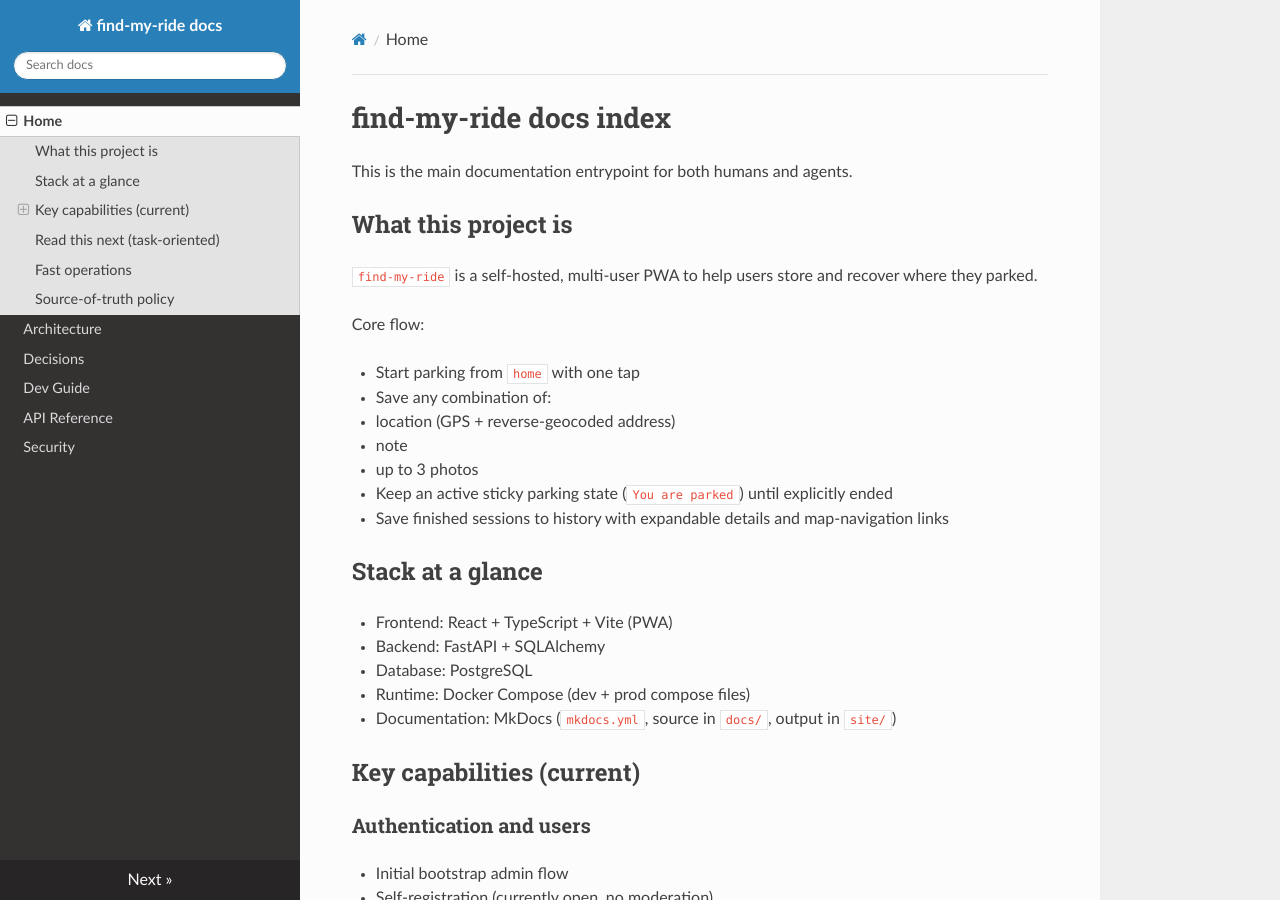
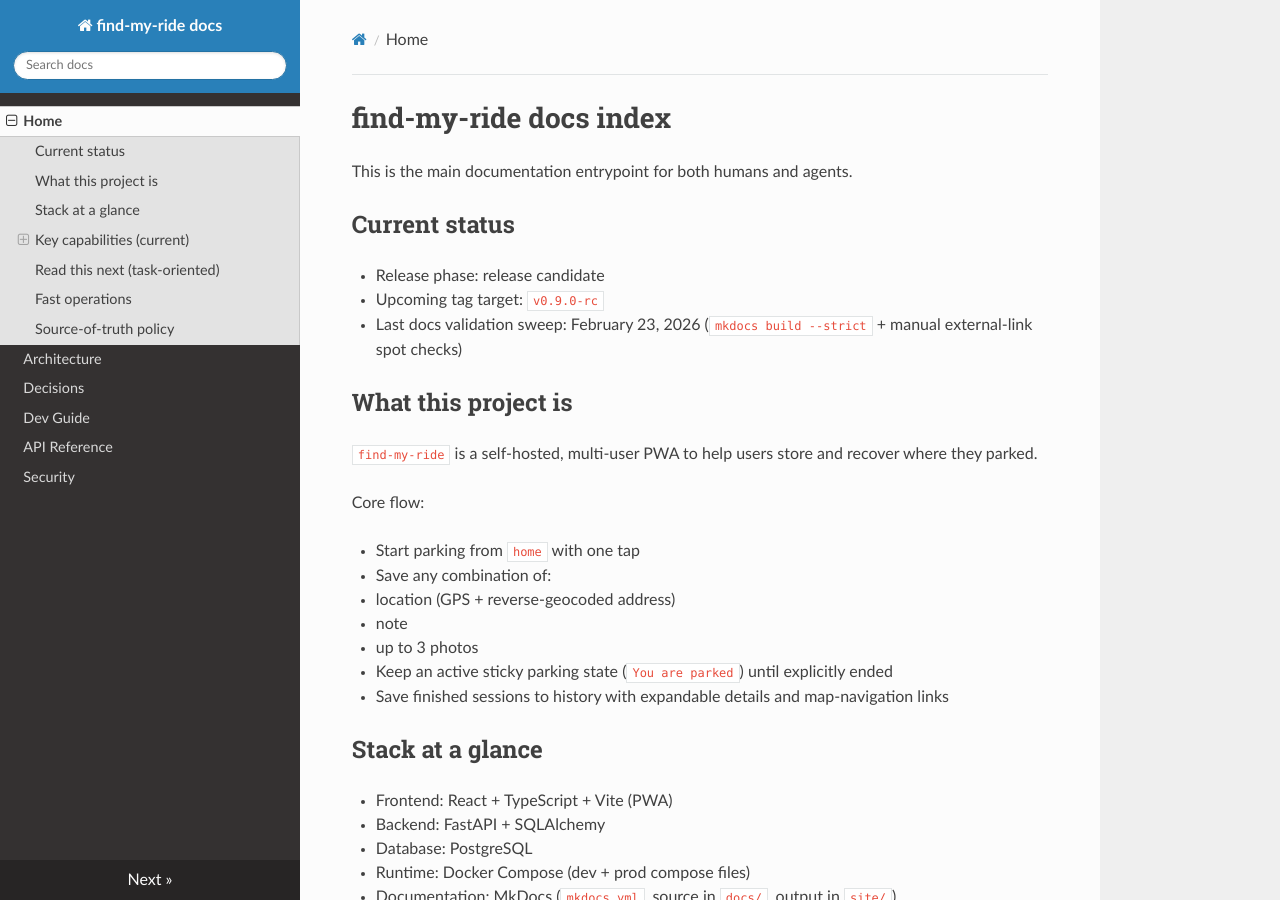
Before and after one commit to niels-emmer/find-my-ride, an MkDocs documentation site: the page built from docs/index.md, in a window 1280 px wide and 900 px high. Built offline with MkDocs 1.6.1, drawn with Linux system fonts in a browser that asks for light colours; nearby versions of some CDN libraries.

Commit message:
docs(memory): refresh release-candidate docs and stale references

```diff
--- a/docs/index.md
+++ b/docs/index.md
@@ -1,6 +1,12 @@
 # find-my-ride docs index
 
 This is the main documentation entrypoint for both humans and agents.
+
+## Current status
+
+- Release phase: release candidate
+- Upcoming tag target: `v0.9.0-rc`
+- Last docs validation sweep: February 23, 2026 (`mkdocs build --strict` + manual external-link spot checks)
 
 ## What this project is
 
```
Also changed, not shown: README.md (+3 -1 lines), docs/decisions.md (+2 -2 lines), docs/dev-guide.md (+1 -1 lines).
